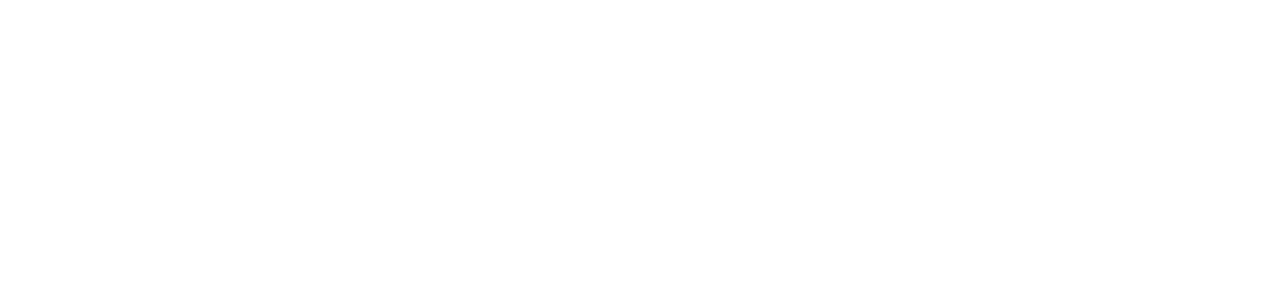
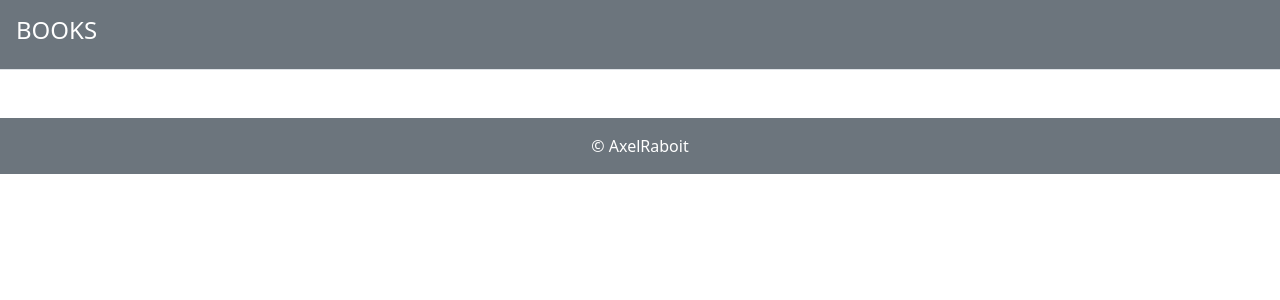
Before and after one commit to AxelRaboit/BookApi-React-Redux, a React (Create React App) app: page / in a window 1280 px wide. Shown: the top 300 px of the page. Built offline with nearby package versions, Linux system fonts and the light colour scheme.

Commit message:
create component NavBar and Footer

```diff
--- a/package.json
+++ b/package.json
@@ -6,6 +6,7 @@
     "@testing-library/jest-dom": "^5.16.2",
     "@testing-library/react": "^12.1.3",
     "@testing-library/user-event": "^13.5.0",
+    "bootstrap": "^5.1.3",
     "react": "^17.0.2",
     "react-dom": "^17.0.2",
     "react-scripts": "5.0.0",
--- a/src/App.js
+++ b/src/App.js
@@ -1,9 +1,12 @@
 import './App.css';
+import NavBar from './components/NavBar';
+import Footer from './components/Footer';
 
 function App() {
   return (
     <div className="App">
-
+      <NavBar />
+      <Footer />
     </div>
   );
 }
--- /dev/null
+++ b/src/components/Footer.js
@@ -0,0 +1,13 @@
+import React from 'react'
+
+const Footer = () => {
+    return (
+        <footer className='footer text-white bg-secondary mt-5'>
+            <div className='container p-3'>
+                <span>&copy; AxelRaboit</span>
+            </div>
+        </footer>
+    )
+}
+
+export default Footer
--- /dev/null
+++ b/src/components/NavBar.js
@@ -0,0 +1,17 @@
+import React from 'react'
+
+const NavBar = () => {
+    return (
+        <header>
+            <div className='d-flex flex-column flex-md-row p-3 border-bottom bg-secondary text-white'>
+                <h4 className='mr-md-auto'>
+                    <a href="/" className='text-decoration-none text-white'>BOOKS</a>
+                </h4>
+            </div>
+
+            {/* MENU */}
+        </header>
+    )
+}
+
+export default NavBar
--- a/src/index.js
+++ b/src/index.js
@@ -1,6 +1,7 @@
 import React from 'react';
 import ReactDOM from 'react-dom';
 import './index.css';
+import 'bootstrap/dist/css/bootstrap.min.css';
 import App from './App';
 
 ReactDOM.render(
```
Also changed, not shown: 1 other file (tests, documents, lock files or other folders).
